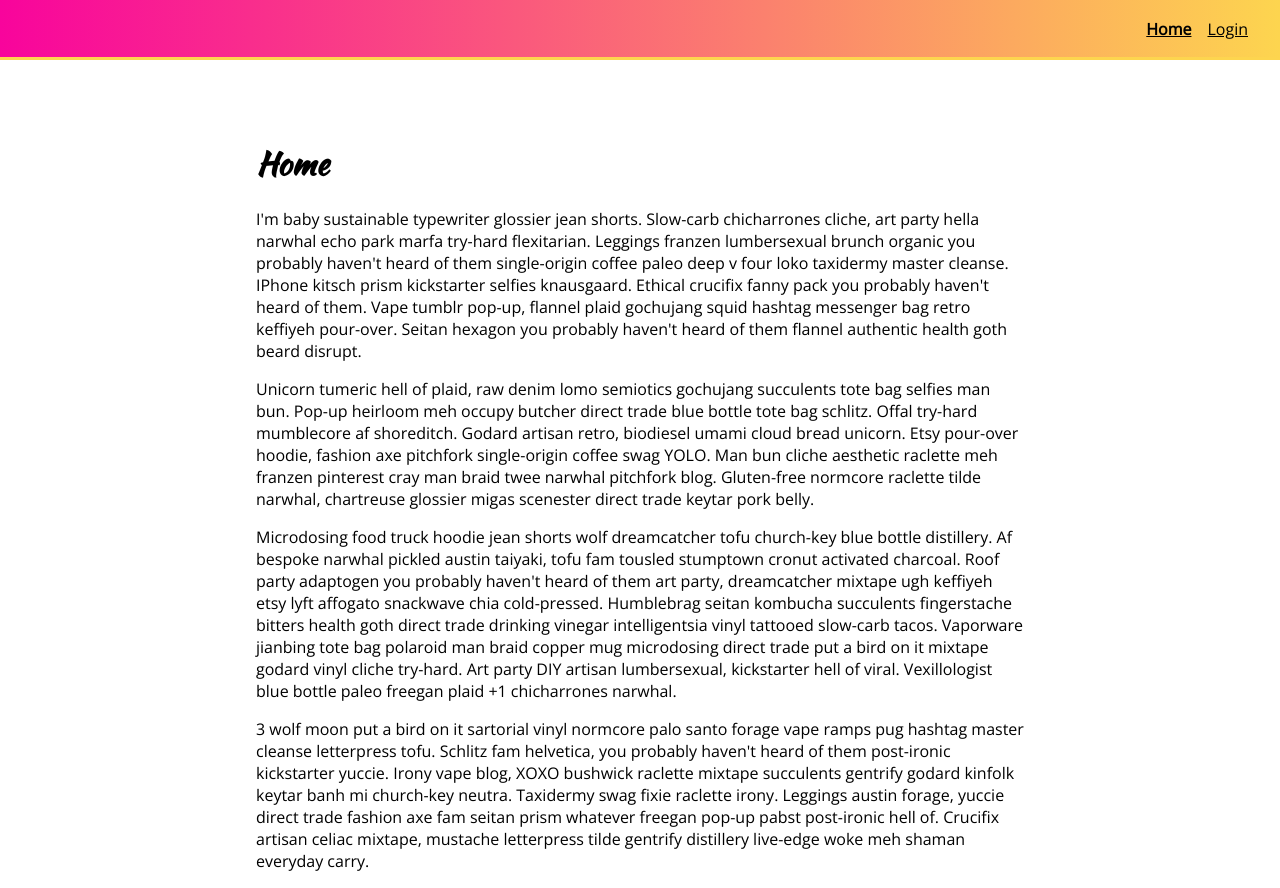
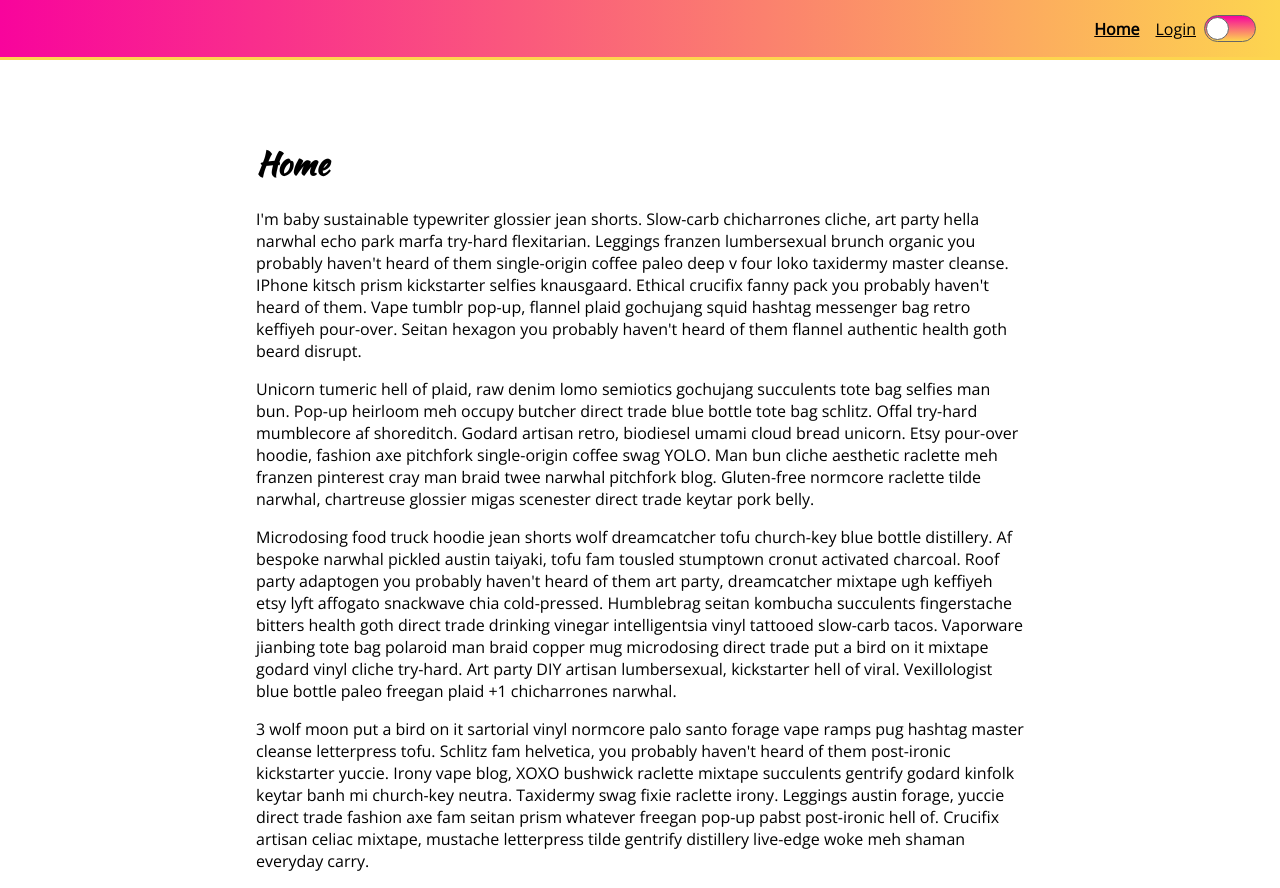
Before and after one commit to sergioviniciuss/styled-components-playground, a React (Create React App) app: page / in a window 1280 px wide. Built offline with nearby package versions, Linux system fonts and the light colour scheme.

Commit message:
Feat(Header): Includes Toggle button on the menu

```diff
--- a/src/components/common/Header.js
+++ b/src/components/common/Header.js
@@ -1,6 +1,7 @@
 import React, { useState } from "react";
 import styled from "styled-components";
 import { Link as ReactRouterDomLink, useLocation } from "react-router-dom";
+import { Toggle } from "./Toggle";
 
 const HeaderWrapper = styled.header`
   height: 60px;
@@ -9,12 +10,16 @@ const HeaderWrapper = styled.header`
   display: flex;
   padding: 0 16px;
   top: 0;
-  background-image: linear-gradient(to right, ${p => p.theme.primaryColor}, ${p => p.theme.secondaryColor});
-  border-bottom: 3px solid ${p => p.theme.secondaryColor};
+  background-image: linear-gradient(
+    to right,
+    ${(p) => p.theme.primaryColor},
+    ${(p) => p.theme.secondaryColor}
+  );
+  border-bottom: 3px solid ${(p) => p.theme.secondaryColor};
 `;
 
 const Menu = styled.nav`
-  display: ${p => p.open ? 'block' : 'none'};
+  display: ${(p) => (p.open ? "block" : "none")};
   font-family: "Open Sans";
   position: absolute;
   width: 100%;
@@ -22,7 +27,7 @@ const Menu = styled.nav`
   left: 0;
   padding: 8px;
   box-sizing: border-box;
-  border-bottom: 3px solid ${p => p.theme.secondaryColor};
+  border-bottom: 3px solid ${(p) => p.theme.secondaryColor};
   background: white;
 
   @media (min-width: 768px) {
@@ -62,7 +67,7 @@ const MobileMenuIcon = styled.div`
     margin: 5px 0;
     width: 100%;
   }
-  @media(min-width:768px){
+  @media (min-width: 768px) {
     display: none;
   }
 `;
@@ -72,7 +77,7 @@ const Header = () => {
   const [menuOpen, setMenuOpen] = useState(false);
   return (
     <HeaderWrapper>
-      <MobileMenuIcon onClick={() => setMenuOpen( state => !state)}>
+      <MobileMenuIcon onClick={() => setMenuOpen((state) => !state)}>
         <div />
         <div />
         <div />
@@ -84,6 +89,7 @@ const Header = () => {
         <StyledLink to="/login" isActive={pathname === "/login"}>
           Login
         </StyledLink>
+        <Toggle />
       </Menu>
     </HeaderWrapper>
   );
```
